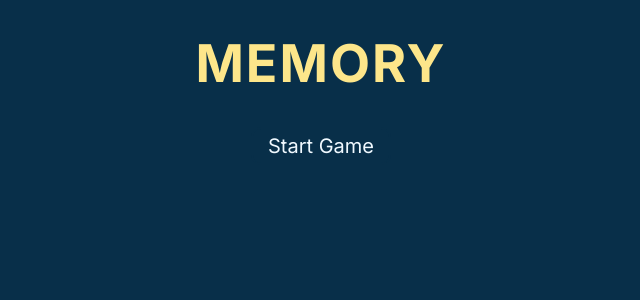
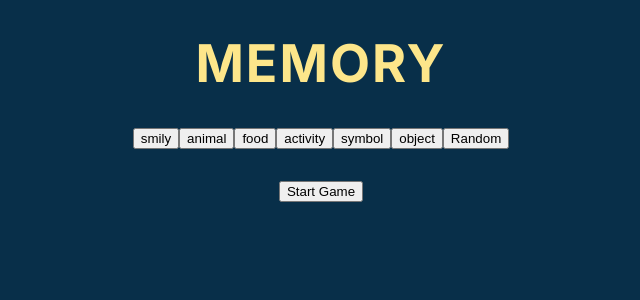
Before and after one commit to johannes-code/RememberThis, a React (Vite) app: page / in a window 1280 px wide. Shown: the top 300 px of the page, without its empty margins (319-959 px from the left). Built offline with nearby package versions, Linux system fonts and the light colour scheme.

Commit message:
added categorySelector, made a random function

```diff
--- a/src/App.jsx
+++ b/src/App.jsx
@@ -8,23 +8,36 @@ export default function App() {
   const [selectedEmojis, setSelectedEmojis] = useState([]);
   const [flippedCards, setFlippedCards] = useState([]);
   const [matchedCards, setMatchedCards] = useState([]);
+  const [currentCategory, setCurrentCategory] = useState(null);
+  const handleCategoryChange = (category) => {
+    console.log("Selected category:", category === null ? "random" : category);
+      setCurrentCategory(category);
+
+  };
 
   function startGame() {
+    console.log("Starting game...")
+    let selectedArray;
+    if (currentCategory === null) {
+
+    const allCategories = Object.keys(emojiArrays);
+    const randomCategories = shuffleArray(allCategories).slice(0, 3);
+    selectedArray = randomCategories.flatMap(category => emojiArrays[category]);
+    } else {
+
+    selectedArray = emojiArrays[currentCategory];
+    }
+
+    const shuffledEmojis = shuffleArray(selectedArray).slice(0, 10);
+    setSelectedEmojis(
+      [...shuffledEmojis, ...shuffledEmojis].sort(() => Math.random() - 0.5)
+    );
     setFlippedCards([]);
     setMatchedCards([]);
+    setIsGameOn(true);
+    console.log("Game started, isGameOn", true);
 
-    setTimeout(() => {
-      const selectedArrays = [emojiArrays.smily, emojiArrays.animal, emojiArrays.food, emojiArrays.activity, emojiArrays.symbol, emojiArrays.object] ;
-      const combinedArray = [...emojiArrays.smily, ...emojiArrays.animal, ...emojiArrays.food, ...emojiArrays.activity, ...emojiArrays.symbol, ...emojiArrays.object] ;
-      const shuffledEmojis = shuffleArray(combinedArray).slice(0, 10);
-      setSelectedEmojis(
-        [...shuffledEmojis, ...shuffledEmojis].sort(() => Math.random() - 0.5)
-      );
-      setFlippedCards([]);
-      setIsGameOn(true);
-    });
   }
-
   function turnCard(index) {
     if (flippedCards.length === 2 || matchedCards.includes(index)) return;
 
@@ -60,9 +73,16 @@ export default function App() {
     <main>
       <h1>Memory</h1>
       {!isGameOn ? (
-        <RegularButton type="button" handleClick={startGame}>
-          Start Game
-        </RegularButton>
+        <>
+          <CategorySelector
+            categories={emojiArrays}
+            onSelect={handleCategoryChange}
+            currentCategory={currentCategory}
+          />
+          <RegularButton type="button" onClick={startGame}>
+            Start Game
+          </RegularButton>
+        </>
       ) : (
         <>
           <MemoryCard
@@ -71,14 +91,14 @@ export default function App() {
             matchedCards={matchedCards}
             handleClick={turnCard}
           />
-
-          <RegularButton type="button" handleClick={startGame}>
+          <RegularButton type="button" onClick={startGame}>
             Restart Game
           </RegularButton>
         </>
       )}
     </main>
   );
+
 }
 
 function shuffleArray(array) {
@@ -93,3 +113,26 @@ function shuffleArray(array) {
   }
   return shuffled;
 }
+
+function CategorySelector({ categories, onSelect, currentCategory }) {
+  return (
+    <div>
+      {Object.keys(categories).map((category) => (
+        <RegularButton
+          key={category}
+          onClick={() => onSelect(category)}
+          className={currentCategory === category ? 'active' : ''}
+        >
+          {category}
+        </RegularButton>
+      ))}
+      <RegularButton
+        onClick={() => onSelect(null)}
+        className={currentCategory === null ? 'active' : ''}
+        >
+          Random
+        </RegularButton>
+
+    </div>
+  );
+}
--- a/src/components/RegularButton.jsx
+++ b/src/components/RegularButton.jsx
@@ -1,6 +1,7 @@
-export default function RegularButton({ children, handleClick }) {
+export default function RegularButton({ children, onClick, className, type = "button" }) {
+
   return (
-    <button className="btn btn--text" onClick={handleClick}>
+    <button type={type} className={className} onClick={onClick}>
       {children}
     </button>
   );
```
